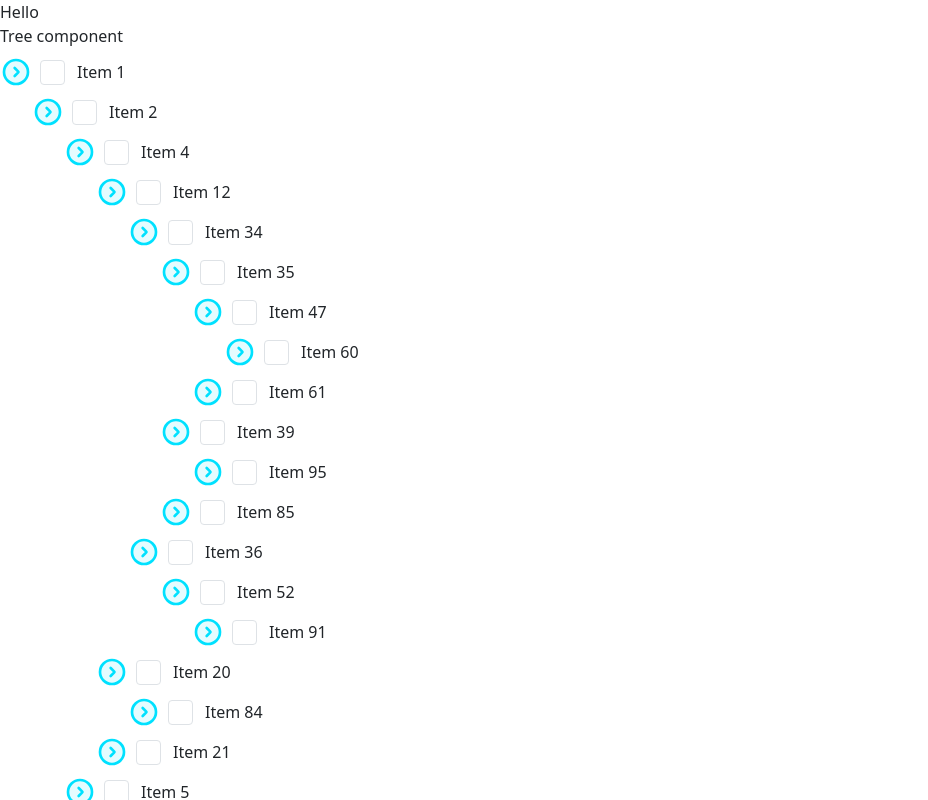
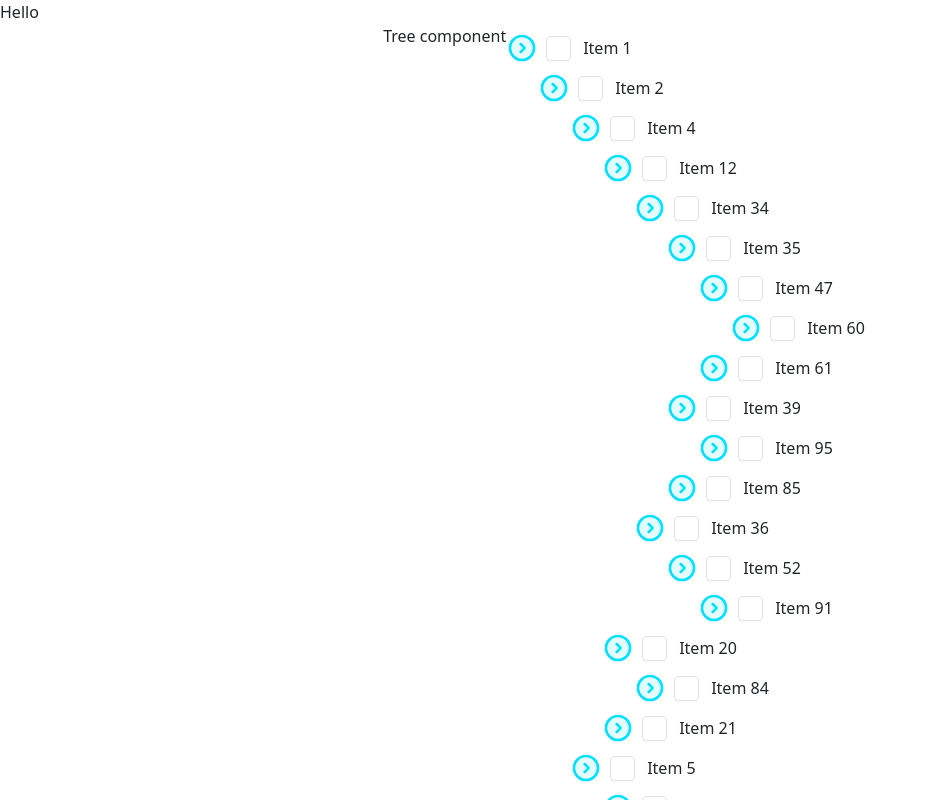
Before and after one commit to AhmadZahedi/Tree-component-vue3-compositionAPI, a Vue app: page / in a window 1280 px wide. Shown: the top 800 px of the page, without its empty margins (0-928 px from the left). Built offline with nearby package versions, Linux system fonts and the light colour scheme.

Commit message:
feat(App): add __selected and __expanded field to data

```diff
--- a/src/App.vue
+++ b/src/App.vue
@@ -4,11 +4,13 @@
   </header>
 
   <main>
-    <TreeComponent
-        :data="data"
-        item-title="label"
-        item-value="id"
-    />
+    <div class="vw-100 d-flex justify-content-center">
+      <TreeComponent
+          :data="data"
+          item-title="label"
+          item-value="id"
+      />
+    </div>
   </main>
 </template>
 
@@ -27,12 +29,14 @@ export default {
       const label = `Item ${i}`;
       const value = `item_${i}`;
 
-      rawData.push({ id: i, parent_id, label, value });
+      rawData.push({id: i, parent_id, label, value});
     }
 
     function prepareData(array, parentId = null) {
       let result = [];
       array.forEach((item) => {
+        item.__selected = false;
+        item.__expanded = false;
         if (item.parent_id === parentId) {
           result.push(item);
           item.children = prepareData(array, item.id);
```
